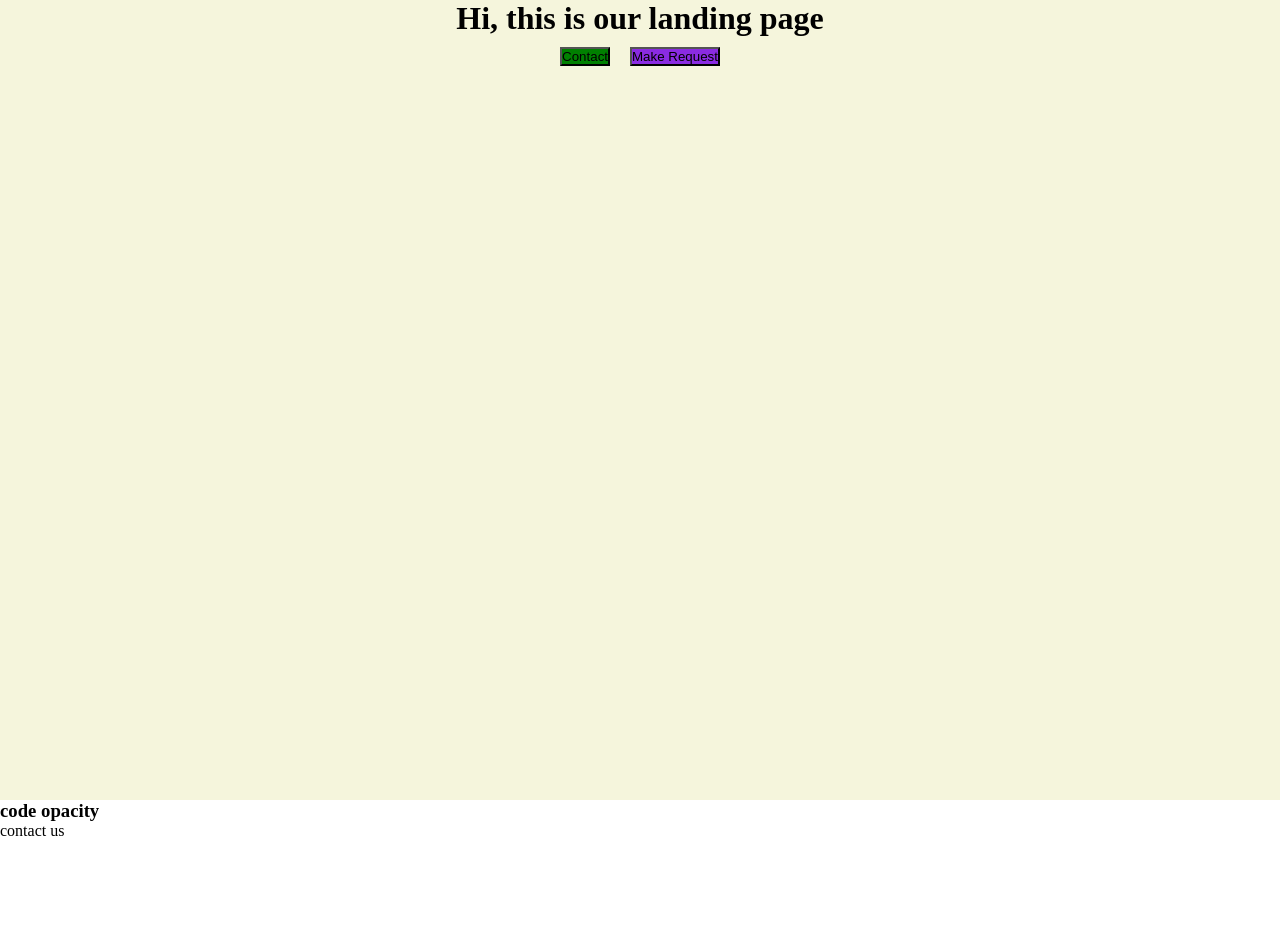
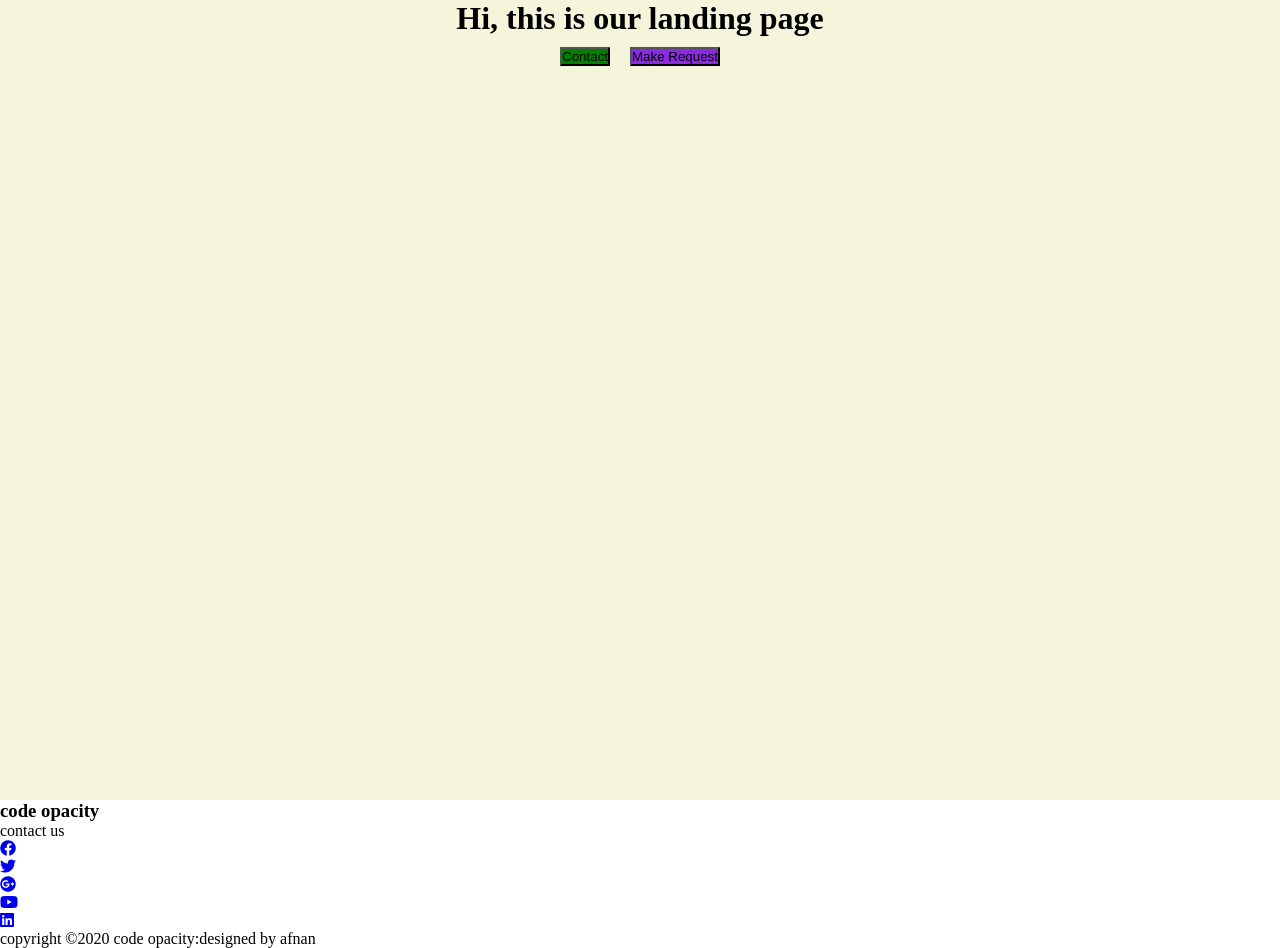
Before and after one commit to Suha523/test-team-work, a plain HTML site: page index.html in a window 1280 px wide. Drawn offline with Linux system fonts and the light colour scheme.

Commit message:
add footer button

```diff
--- a/index.html
+++ b/index.html
@@ -4,6 +4,7 @@
     <meta charset="UTF-8">
     <meta http-equiv="X-UA-Compatible" content="IE=edge">
     <meta name="viewport" content="width=device-width, initial-scale=1.0">
+    <link rel="stylesheet" href="https://cdnjs.cloudflare.com/ajax/libs/font-awesome/6.1.2/css/all.min.css" integrity="sha512-1sCRPdkRXhBV2PBLUdRb4tMg1w2YPf37qatUFeS7zlBy7jJI8Lf4VHwWfZZfpXtYSLy85pkm9GaYVYMfw5BC1A==" crossorigin="anonymous" referrerpolicy="no-referrer" />
     <link rel="stylesheet" href="style.css">
     <title>Document</title>
 </head>
@@ -23,14 +24,15 @@
   </div>
   <p>contact us</p>
   <ul class="socials">
-    <li>
-      <a href="#"><i class="faceBook"></i></a></li>
-   <li>   <a href="#"><i class="twitter"></i></a></li>
-   <li>  <a href="#"><i class="google-account"></i></a></li>
-    <li><a href="#"><i class="youtube"></i></a></li>
-    <li> <a href="#"><i class="linkedin"></i></a></li>
-    </li>
+    <li><a href="#"><i class="fab fa-facebook"></i></a></li>
+   <li>  <a href="#"><i class="fab fa-twitter"></i></a></li>
+   <li>  <a href="#"><i class="fab fa-google-plus"></i></a></li>
+    <li><a href="#"><i class="fab fa-youtube"></i></a></li>
+    <li> <a href="#"><i class="fab fa-linkedin"></i></a></li>
   </ul>
+  <div class ="footerbtn" >
+    <p>copyright &copy;2020 code opacity:designed by afnan</p>
+  </div>
 </footer>
 </body>
 </html>
```
